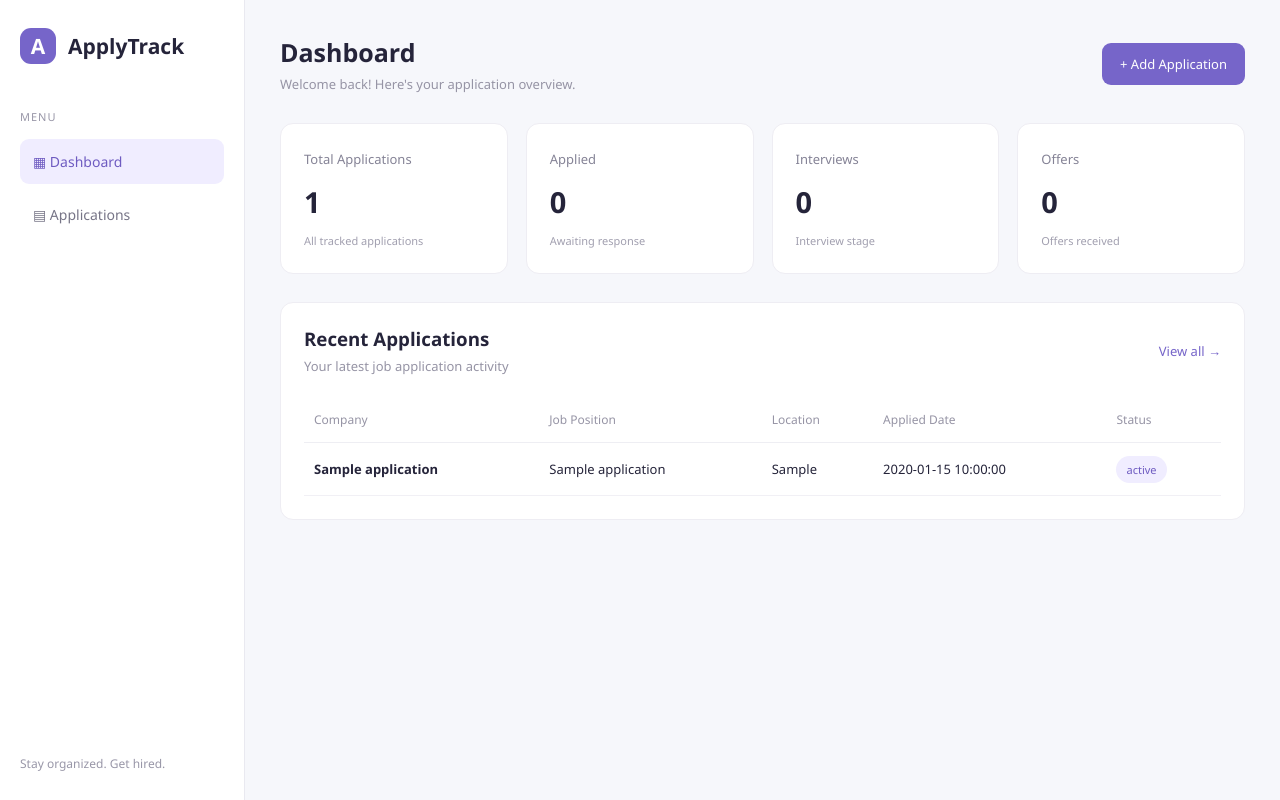
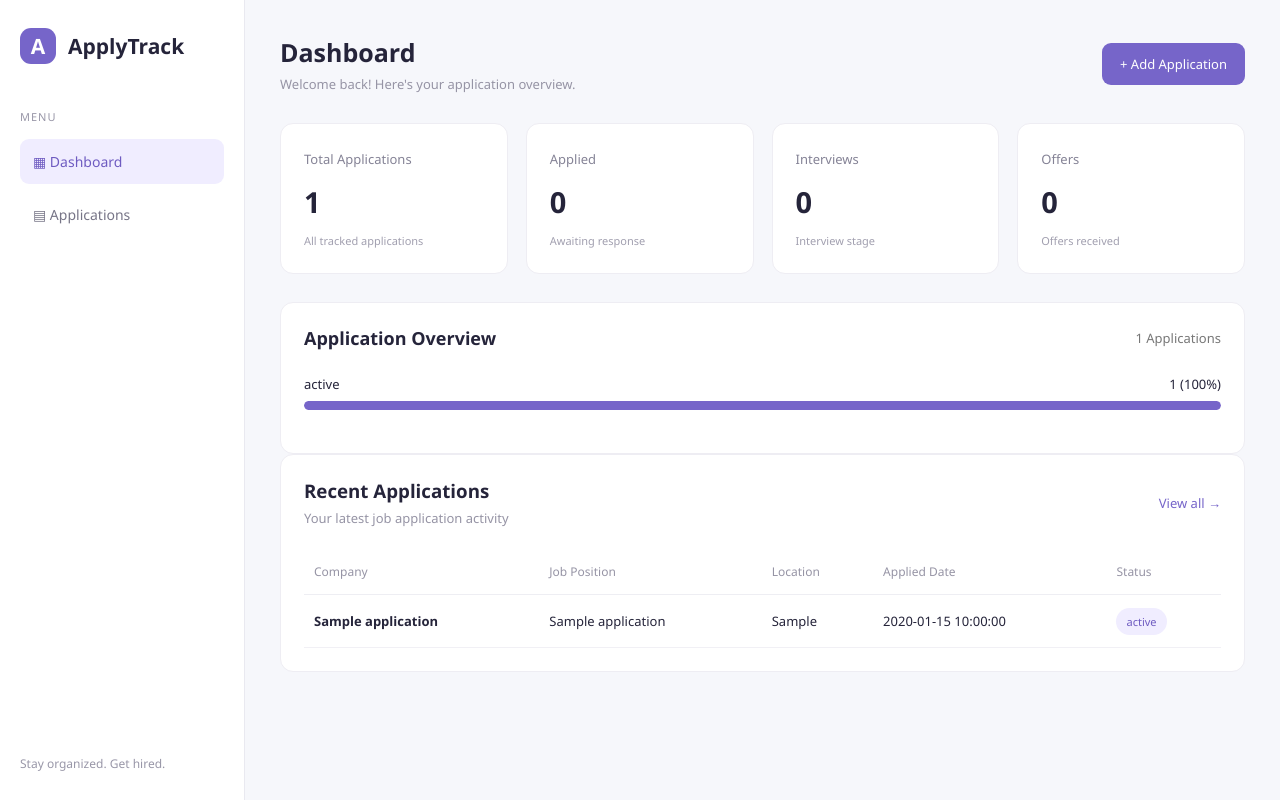
Before and after one commit to kanan-prajapati-hngu/apply-track, a PHP site: page / in a window 1280 px wide. Run offline with PHP 8.4, Linux system fonts and the light colour scheme; tables that the repository leaves empty or names only in its code hold one stand-in row (values such as "Sample post").

Commit message:
Improve dashboard with application status overview

```diff
--- a/assets/css/style.css
+++ b/assets/css/style.css
@@ -379,3 +379,44 @@ td a {
     margin-right: 10px;
     font-size: 12px;
 }
+.section-header {
+    display: flex;
+    justify-content: space-between;
+    align-items: center;
+    margin-bottom: 25px;
+}
+
+.section-header h2 {
+    font-size: 18px;
+}
+
+.section-header span {
+    color: #777;
+    font-size: 13px;
+}
+
+.status-item {
+    margin-bottom: 20px;
+}
+
+.status-info {
+    display: flex;
+    justify-content: space-between;
+    margin-bottom: 8px;
+    font-size: 13px;
+}
+
+.progress-bar {
+    width: 100%;
+    height: 9px;
+    background: #eeeaf8;
+    border-radius: 20px;
+    overflow: hidden;
+}
+
+.progress-fill {
+    height: 100%;
+    background: #7665c9;
+    border-radius: 20px;
+    transition: width 0.4s ease;
+}
--- a/index.php
+++ b/index.php
@@ -5,16 +5,59 @@ require_once "config/database.php";
 // Fetch dashboard statistics
 $statsQuery = "
     SELECT
-        COUNT(*) AS total,
-        SUM(status_id = 2) AS applied,
-        SUM(status_id = 3) AS assessment,
-        SUM(status_id = 4) AS interview,
-        SUM(status_id = 5) AS offers,
-        SUM(status_id = 6) AS rejected
-    FROM applications
+        s.id,
+        s.status_name,
+        COUNT(a.id) AS total
+    FROM application_statuses s
+    LEFT JOIN applications a
+        ON s.id = a.status_id
+    GROUP BY s.id, s.status_name
+    ORDER BY s.id
 ";
 
-$stats = $pdo->query($statsQuery)->fetch(PDO::FETCH_ASSOC);
+$statsStmt = $pdo->query($statsQuery);
+$statusStats = $statsStmt->fetchAll(PDO::FETCH_ASSOC);
+
+// Initialize dashboard statistics
+$stats = [
+    'total' => 0,
+    'applied' => 0,
+    'assessment' => 0,
+    'interview' => 0,
+    'offers' => 0,
+    'rejected' => 0
+];
+
+// Calculate statistics
+foreach ($statusStats as $status) {
+    $count = (int) $status['total'];
+
+    $stats['total'] += $count;
+
+    switch ($status['status_name']) {
+        case 'Applied':
+            $stats['applied'] = $count;
+            break;
+
+        case 'Assessment':
+            $stats['assessment'] = $count;
+            break;
+
+        case 'Interview':
+            $stats['interview'] = $count;
+            break;
+
+        case 'Offer':
+            $stats['offers'] = $count;
+            break;
+
+        case 'Rejected':
+            $stats['rejected'] = $count;
+            break;
+    }
+}
+
+$totalApplications = $stats['total'];
 
 // Fetch recent applications
 $recentQuery = "
@@ -38,6 +81,7 @@ function e($value) {
 
 <!DOCTYPE html>
 <html lang="en">
+
 <head>
     <meta charset="UTF-8">
     <meta name="viewport" content="width=device-width, initial-scale=1.0">
@@ -49,7 +93,9 @@ function e($value) {
 
 <div class="app-container">
 
+    <!-- Sidebar -->
     <aside class="sidebar">
+
         <div class="brand">
             <span class="brand-icon">A</span>
             <span>ApplyTrack</span>
@@ -63,11 +109,15 @@ function e($value) {
         <div class="sidebar-bottom">
             <p>Stay organized. Get hired.</p>
         </div>
+
     </aside>
 
+    <!-- Main Content -->
     <main class="main-content">
 
+        <!-- Topbar -->
         <header class="topbar">
+
             <div>
                 <h2>Dashboard</h2>
                 <p>Welcome back! Here's your application overview.</p>
@@ -76,8 +126,10 @@ function e($value) {
             <a href="pages/add-application.php" class="primary-btn">
                 + Add Application
             </a>
+
         </header>
 
+        <!-- Statistics Cards -->
         <section class="stats-grid">
 
             <div class="stat-card">
@@ -106,19 +158,66 @@ function e($value) {
 
         </section>
 
+        <!-- Application Status Overview -->
+        <section class="content-card">
+
+            <div class="section-header">
+                <h2>Application Overview</h2>
+                <span><?= $totalApplications ?> Applications</span>
+            </div>
+
+            <?php foreach ($statusStats as $status): ?>
+
+                <?php
+                    $count = (int) $status['total'];
+
+                    $percentage = $totalApplications > 0
+                        ? ($count / $totalApplications) * 100
+                        : 0;
+                ?>
+
+                <div class="status-item">
+
+                    <div class="status-info">
+                        <span><?= e($status['status_name']) ?></span>
+
+                        <span>
+                            <?= $count ?>
+                            (<?= round($percentage, 1) ?>%)
+                        </span>
+                    </div>
+
+                    <div class="progress-bar">
+                        <div
+                            class="progress-fill"
+                            style="width: <?= $percentage ?>%">
+                        </div>
+                    </div>
+
+                </div>
+
+            <?php endforeach; ?>
+
+        </section>
+
+        <!-- Recent Applications -->
         <section class="content-card">
 
             <div class="section-heading">
+
                 <div>
                     <h3>Recent Applications</h3>
                     <p>Your latest job application activity</p>
                 </div>
 
                 <a href="pages/applications.php">View all →</a>
+
             </div>
 
             <div class="table-wrapper">
+
                 <table>
+
                     <thead>
                         <tr>
                             <th>Company</th>
@@ -130,30 +229,43 @@ function e($value) {
                     </thead>
 
                     <tbody>
+
                     <?php if (count($recentApplications) > 0): ?>
 
                         <?php foreach ($recentApplications as $app): ?>
+
                             <tr>
-                                <td><strong><?= e($app['company_name']) ?></strong></td>
+                                <td>
+                                    <strong><?= e($app['company_name']) ?></strong>
+                                </td>
+
                                 <td><?= e($app['job_title']) ?></td>
+
                                 <td><?= e($app['location']) ?></td>
+
                                 <td><?= e($app['applied_date']) ?></td>
+
                                 <td>
                                     <span class="status">
                                         <?= e($app['status_name']) ?>
                                     </span>
                                 </td>
                             </tr>
+
                         <?php endforeach; ?>
 
                     <?php else: ?>
+
                         <tr>
                             <td colspan="5">No applications found.</td>
                         </tr>
+
                     <?php endif; ?>
+
                     </tbody>
 
                 </table>
+
             </div>
 
         </section>
```
